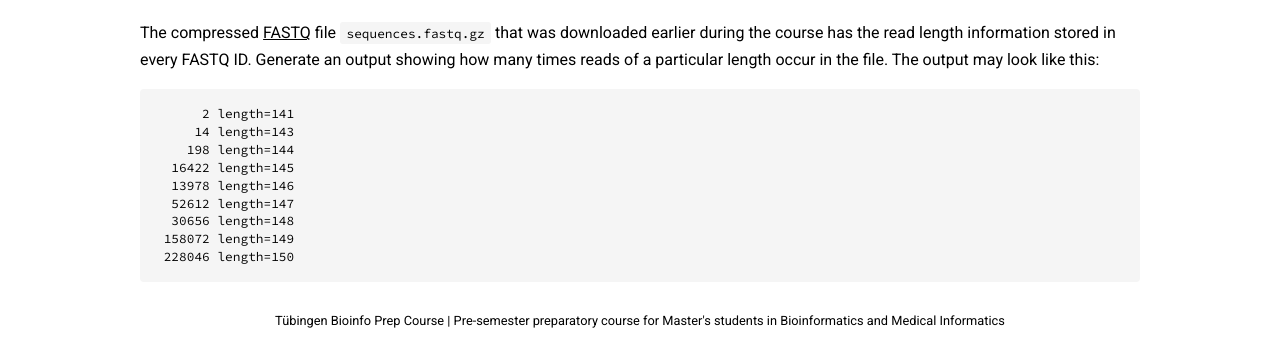
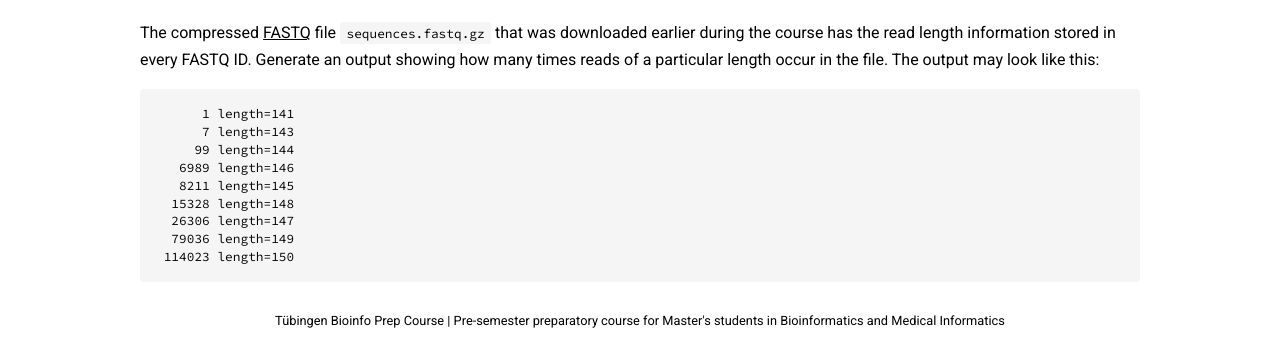
Before and after one commit to BioInfPrep/bioinfprep.github.io, a Jekyll site: the page built from _posts/0000-01-01-unix1.md, in a window 1280 px wide and 900 px high, scrolled down 649 px. Shown: the part 546-897 px from the top of the window. Built offline with Jekyll 4.4.1, drawn with Linux system fonts in a browser that asks for light colours; nearby versions of some CDN libraries.

Commit message:
Fix unix task 5 solution

````diff
--- a/_posts/0000-01-01-unix1.md
+++ b/_posts/0000-01-01-unix1.md
@@ -57,13 +57,13 @@ The 5th column of the VCF format describes the alternative allele in contrast to
 
 The compressed [FASTQ](https://en.wikipedia.org/wiki/FASTQ_format) file `sequences.fastq.gz` that was downloaded earlier during the course has the read length information stored in every FASTQ ID. Generate an output showing how many times reads of a particular length occur in the file. The output may look like this:
 ```
-      2 length=141
-     14 length=143
-    198 length=144
-  16422 length=145
-  13978 length=146
-  52612 length=147
-  30656 length=148
- 158072 length=149
- 228046 length=150
+      1 length=141
+      7 length=143
+     99 length=144
+   6989 length=146
+   8211 length=145
+  15328 length=148
+  26306 length=147
+  79036 length=149
+ 114023 length=150
 ```
````
